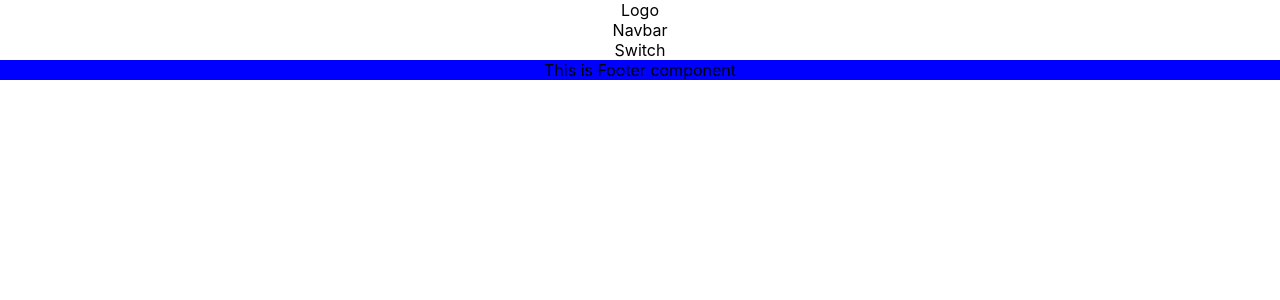
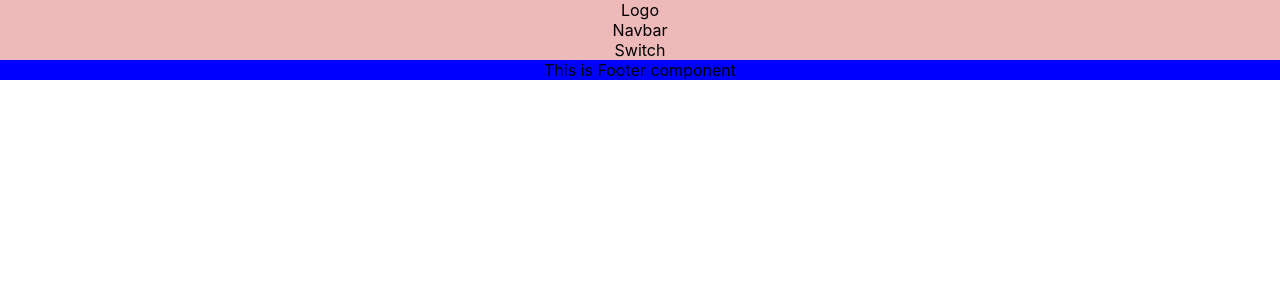
Before and after one commit to zahraRostami1999/blog-app, a React (Create React App) app: page / in a window 1280 px wide. Shown: the top 300 px of the page. Built offline with nearby package versions, Linux system fonts and the light colour scheme.

Commit message:
add style class to header tag

```diff
--- a/src/Components/header/Header.jsx
+++ b/src/Components/header/Header.jsx
@@ -2,7 +2,7 @@ import styled from "./header.module.css";
 
 function Header() {
   return (
-    <header>
+    <header className={styled.header}>
         <div className={styled.logo}>Logo</div>
         <div className={styled.navbar}>Navbar</div>
         <div className={styled.switch}>Switch</div>
```
